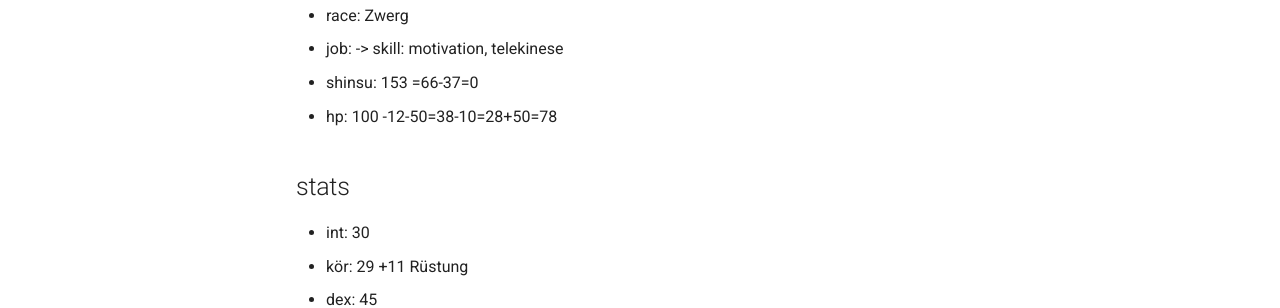
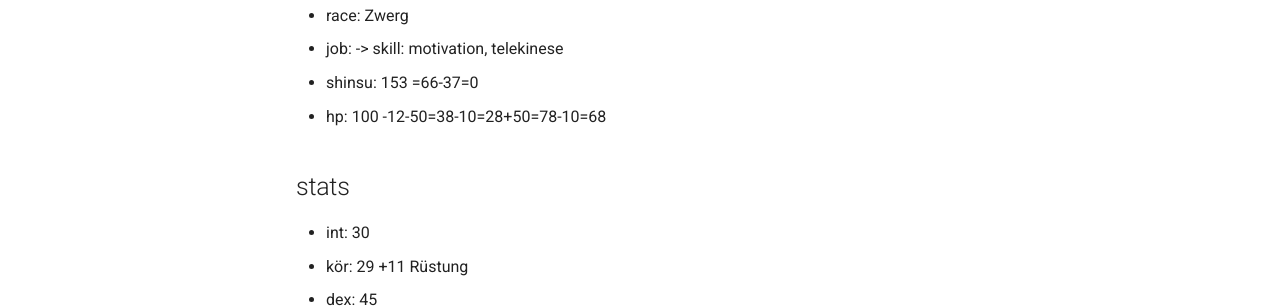
Before and after one commit to mkdocs-pnp/avalon, an MkDocs documentation site: the page built from docs/character/shaggy.md, in a window 1280 px wide and 900 px high. Shown: the part 370-678 px from the top of the window. Built offline with MkDocs 1.6.1 and Material for MkDocs 9.7.7, drawn with Linux system fonts in a browser that asks for light colours.

Commit message:
Update shaggy.md

```diff
--- a/docs/character/shaggy.md
+++ b/docs/character/shaggy.md
@@ -9,7 +9,7 @@
 * race: Zwerg
 * job: -> skill: motivation, telekinese
 * shinsu: 153 =66-37=0
-* hp: 100 -12-50=38-10=28+50=78
+* hp: 100 -12-50=38-10=28+50=78-10=68
 
 ## stats
 
```
